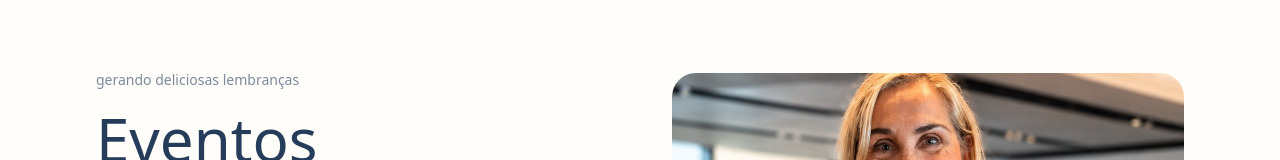
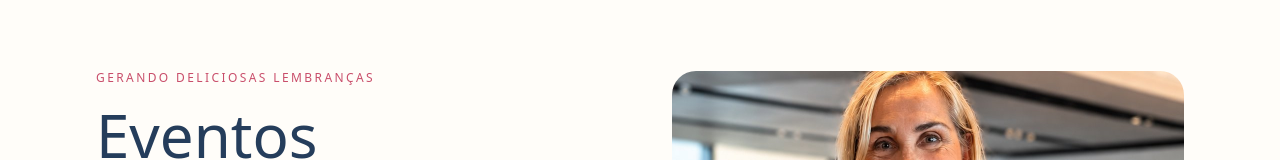
Before and after one commit to nandakardoso/cozinhandeiras, a Next.js app: page / in a window 1280 px wide. Shown: the part 139-299 px from the top of the page. Built offline with nearby package versions, Linux system fonts and the light colour scheme; no server answers; a web font is replaced by a local one.

Commit message:
Aplica padrão de cor/estilo de eyebrow em "gerando deliciosas lembranças" no Hero
Co-Authored-By: Claude Sonnet 5 <noreply@anthropic.com>
Claude-Session: https://claude.ai/code/session_01AGRgKtErGxYWbYYJjKR54s

```diff
--- a/src/components/sections/Hero.tsx
+++ b/src/components/sections/Hero.tsx
@@ -12,7 +12,7 @@ export function Hero() {
     <section id="topo" className="relative overflow-hidden pt-16 pb-20 sm:pt-24 sm:pb-28">
       <Container className="grid items-center gap-12 lg:grid-cols-2 lg:gap-16">
         <Reveal>
-          <p className="mb-4 text-sm text-[color:var(--color-graphite)]/60">
+          <p className="mb-4 text-xs font-medium uppercase tracking-[0.2em] text-[color:var(--color-terracotta)]">
             gerando deliciosas lembranças
           </p>
           <h1 className="font-heading text-4xl leading-[1.1] text-[color:var(--color-chocolate)] sm:text-5xl lg:text-6xl">
```
